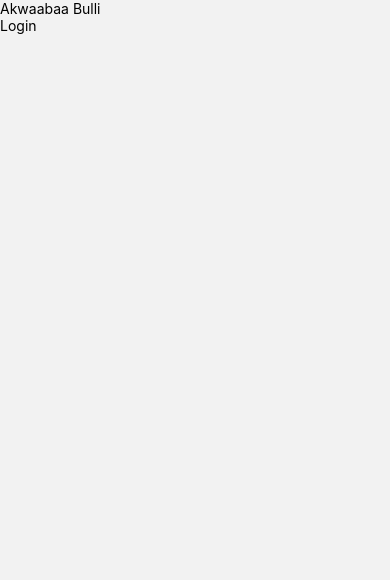
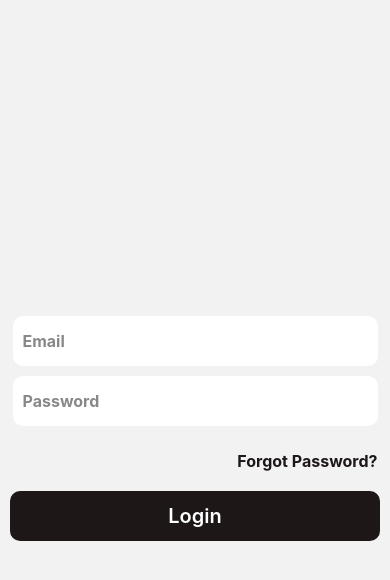
Before and after one commit to koobawuah/akwaaba-bulli-prototype, a React Native app: screen /Login in a window 390 px wide. Shown: the top 580 px of the page. Built offline with nearby package versions, Linux system fonts and the light colour scheme.

Commit message:
feat: made changes to screens and more changes in LoginScreen[completed], HomeScreen[completed].

```diff
--- a/screens/BookingScreen.js
+++ b/screens/BookingScreen.js
@@ -1,5 +1,5 @@
-import { SafeAreaView, View, Text } from 'react-native';
-import {COLORS} from '../constants';
+import { SafeAreaView, View, Text, StyleSheet, } from 'react-native';
+import {COLORS, SIZES} from '../constants';
 
 
 const BookingScreen = () => {
@@ -7,11 +7,30 @@ const BookingScreen = () => {
     return (
         <SafeAreaView style={{backgroundColor: COLORS.secondary, flex: 1, }}>
             <View style={{flex: 1, paddingVertical: 15, paddingHorizontal: 25, }}>
-                <Text style={{ fontSize: 36, fontWeight: '800', color: COLORS.primary, }}>My Bookings</Text>
+                <Text style={styles.mainHeader}>My Bookings</Text>
             </View>
+
         </SafeAreaView>
     )
 }
 
+const styles = StyleSheet.create({
+    headerLine1 : {
+        letterSpacing: 2,
+        fontSize: 36,
+        fontWeight: '300',
+        color: COLORS.primary,
+    },
+    mainHeader : {
+        fontSize: 36,
+        fontWeight: '700',
+        color: COLORS.primary,
+        display: 'flex'
+    },
+    menu : {
+        flex: 1,
+        marginHorizontal: 15,
+    },
+})
 
 export default BookingScreen
--- a/screens/ChatScreen.js
+++ b/screens/ChatScreen.js
@@ -7,7 +7,7 @@ const ChatScreen = ({navigation}) => {
     return (
         <SafeAreaView style={{flex: 1, backgroundColor: COLORS.secondary}}>
             <View style={{flex: 1, paddingVertical: 15, paddingHorizontal: 25, }}>
-                <Text style={{ fontSize: 36, fontWeight: '800', color: COLORS.primary, }}>Recent Chats</Text>
+                <Text style={{ fontSize: 36, fontWeight: '700', color: COLORS.primary, }}>Recent Chats</Text>
             </View>
         </SafeAreaView>
     )
--- a/screens/DetailScreen.js
+++ b/screens/DetailScreen.js
@@ -1,8 +1,10 @@
-import { StyleSheet, View, Text, SafeAreaView} from 'react-native';
-import {COLORS} from '../constants';
+import { StyleSheet, View, Text, SafeAreaView, TouchableOpacity, } from 'react-native';
+import {COLORS, SIZES, Data} from '../constants';
 
 
-const DetailScreen = ({navigation}) => {
+const DetailScreen = ({navigation, route}) => {
+
+    const { itemId } = route.params
 
     return (
         <SafeAreaView style={{flex: 1, backgroundColor: COLORS.secondary, }}>
@@ -10,6 +12,20 @@ const DetailScreen = ({navigation}) => {
                 <Text style={styles.headerLine1}>book an</Text>
                 <Text style={styles.mainHeader}>experience</Text>
             </View>
+            <View style={{ flex: 3, marginHorizontal: 25, }}>
+                <Text>{Data.events[itemId].title}</Text>
+                <Text>{Data.events[itemId].location}</Text>
+                <Text>{Data.events[itemId].attendees} Going</Text>
+                <Text>{Data.events[itemId].description}</Text>
+                <Text>{Data.events[itemId].kmAway} from here</Text>
+            </View>
+
+            <View style={{flex: 1, }}>
+                <TouchableOpacity style={styles.primaryButton}>
+                    <Text style={styles.buttonValue}> Making a booking</Text>
+                </TouchableOpacity>
+            </View>
+
         </SafeAreaView>
     )
 }
@@ -28,6 +44,22 @@ const styles = StyleSheet.create({
         color: COLORS.primary,
         display: 'flex'
     },
+    primaryButton : {
+        width: SIZES.width - 80,
+        height: 70,
+        alignSelf: 'center',
+        justifyContent: 'center',
+        alignItems: 'center',
+        backgroundColor: COLORS.primary,
+        borderRadius: 20,
+        color: COLORS.secondary,
+    },
+    buttonValue: {
+        justifyContent:'center',
+        alignItems: 'center',
+        fontSize: 20,
+        fontWeight: '700',
+        color: COLORS.secondary,  },
 })
 
 
--- a/screens/FavoriteScreen.js
+++ b/screens/FavoriteScreen.js
@@ -7,7 +7,7 @@ const FavoriteScreen = ({navigation}) => {
     return (
         <SafeAreaView style={{flex: 1, backgroundColor: COLORS.secondary, }}>
             <View style={{flex: 1, paddingVertical: 15, paddingHorizontal: 25, }}>
-                <Text style={{ fontSize: 36, fontWeight: '800', color: COLORS.primary, }}>My Favorites</Text>
+                <Text style={{ fontSize: 36, fontWeight: '700', color: COLORS.primary, }}>My Favorites</Text>
             </View>
         </SafeAreaView>
     )
--- a/screens/HomeScreen.js
+++ b/screens/HomeScreen.js
@@ -1,26 +1,51 @@
-import { StyleSheet, View, Text, SafeAreaView, TouchableOpacity} from 'react-native';
-import {COLORS, SIZES} from '../constants';
+import { useState } from 'react';
+import { StyleSheet, View, Text, SafeAreaView, TouchableOpacity, FlatList, ScrollView  } from 'react-native';
+import {COLORS, SIZES, Data, } from '../constants';
+import { MenuItem, ListItem } from '../components';
 
 
 const HomeScreen = ({navigation}) => {
 
+    const [active, setActive] = useState(0)
+
     return (
-        <SafeAreaView style={{flex: 1, backgroundColor: COLORS.secondary}}>
-            <View style={{flex: 1, paddingHorizontal: 25, paddingVertical: 15,  }}>
+        <View style={{flex: 1, marginTop: 50,  backgroundColor: COLORS.secondary}}>
+
+            <View style={{flex: 1.5, paddingHorizontal: 25, paddingVertical: 15, }}>
                 <Text style={styles.headerLine1}>for the love
                 </Text>
                 <Text style={styles.mainHeader}>of Accra</Text>
             </View>
 
-            <View style={styles.menu}>
+            <ScrollView
+                horizontal={true}
+                showsHorizontalScrollIndicator={false}
+                style={styles.menu}>
+                {Data?.menu.map( (item, index) => {
+                    return (<TouchableOpacity onPress={ () => setActive(index) } key={index}>
+                        <MenuItem icon={active ===index?item.menuIcon:item.bwIcon} menu={item.menuTitle} active={active === index?true:false}/>
+                    </TouchableOpacity>)
+                    }
+                )}
+            </ScrollView>
+
+            <View style={{flex:8, paddingBottom: 100, marginVertical: -5,  }}>
+                <FlatList
+                    data={Data.events}
+                    renderItem={ ({item, index}) =>
+                        (
+                        <TouchableOpacity
+                            onPress={() => {  navigation.navigate('Details', {itemId: index } )} }
+                            key={index}>
+                                <ListItem title={item.title} backgroundImage={item.eventImage}/>
+                        </TouchableOpacity>
+                        )
+                    }
+                    ListEmptyComponent={<Text> Sorry, nothing here </Text>}
+                    />
             </View>
 
-            <View style={{flex: 1, }}>
-                <TouchableOpacity style={styles.primaryButton}>
-                    <Text style={styles.buttonValue}> Making a booking</Text>
-                </TouchableOpacity>
-            </View>
-        </SafeAreaView>
+        </View>
     )
 }
 
@@ -39,6 +64,7 @@ const styles = StyleSheet.create({
     },
     menu : {
         flex: 1,
+        marginHorizontal: 12,
     },
     primaryButton : {
         width: SIZES.width - 80,
--- a/screens/LoginScreen.js
+++ b/screens/LoginScreen.js
@@ -1,17 +1,115 @@
-import { SafeAreaView, Text, TouchableOpacity } from 'react-native';
+import { useState } from 'react';
+import { StatusBar } from 'expo-status-bar';
+import { View, StyleSheet, Text, TextInput, ImageBackground, Image, TouchableOpacity, KeyboardAvoidingView } from 'react-native';
+import {COLORS, SIZES, images} from '../constants';
 
 
 const LoginScreen = ({navigation}) => {
 
+    const [ email, setEmail ] = useState('hello');
+    const [pass, setPass ] = useState('hello');
+
     return (
-        <SafeAreaView>
-            <Text>Akwaabaa Bulli</Text>
-            <TouchableOpacity onPress={() => navigation.navigate('Dash')}>
-                <Text>Login</Text>
-            </TouchableOpacity>
-        </SafeAreaView>
+            <View style={{flex: 1, }}>
+            <StatusBar theme='dark'/>
+            <ImageBackground
+                source={images.splashBgImage}
+                resizeMode='cover'
+                style={{
+                    flex: 1,
+                    justifyContent: 'flex-start',
+                    paddingTop: '40%',
+                    zIndex: 0,
+                }}
+                >
+                <Image
+                    source={images.logo}
+                    style={{
+                        width: 230,
+                        height: 105,
+                        alignSelf: 'center',
+                        marginBottom: 50,
+                    }}
+                    />
+
+                <KeyboardAvoidingView
+                        style={{flex: 1, paddingVeritical: 5, }}
+                        behavior='padding'
+                        >
+                    <View style={{
+                        width: SIZES.width - 25,
+                        alignSelf: 'center',
+                    }}>
+
+                        <TextInput
+                            onChangeText={ (text) => setEmail(text) }
+                            placeholder="Email"
+                            keyboardType="email-address"
+                            placeholderTextColor='#888888'
+                            style={styles.input} />
+
+                        <TextInput
+                            onChangeText={ (text) => setPass(text)}
+                            placeholder="Password"
+                            textContentType="password"
+                            secureTextEntry={true}
+                            placeholderTextColor='#888888'
+                            style={styles.input} />
+
+                        <TouchableOpacity style={{alignSelf: 'flex-end', }}>
+                            <Text style={{color: COLORS.primary, fontSize: 16, fontWeight: '700', paddingVertical: 20, }}>
+                                Forgot Password?
+                            </Text>
+                        </TouchableOpacity>
+                </View>
+
+                <TouchableOpacity
+                    style={styles.primaryButton}
+                    onPress={() => { if(email !== '' && pass !== ''){navigation.navigate('Dash')} else { alert('Sorry please enter your login deatils')} }
+                    }>
+                    <Text style={styles.buttonValue}>Login</Text>
+                </TouchableOpacity>
+
+            </KeyboardAvoidingView>
+
+            </ImageBackground>
+
+            </View>
     )
 }
 
 
+const styles = StyleSheet.create({
+    container: {
+        flex: 1,
+        justifyContent: 'flex-start',
+    },
+    input: {
+        width: '100%',
+        height: 50,
+        backgroundColor: COLORS.secondary,
+        fontSize: 16,
+        fontWeight: '700',
+        paddingHorizontal: 10,
+        marginVertical: 5,
+        borderRadius: 10,
+    },
+    primaryButton : {
+        width: SIZES.width - 20,
+        height: 50,
+        alignSelf: 'center',
+        justifyContent: 'center',
+        alignItems: 'center',
+        backgroundColor: COLORS.primary,
+        borderRadius: 10,
+        color: COLORS.secondary,
+    },
+    buttonValue: {
+        justifyContent:'center',
+        alignItems: 'center',
+        fontSize: 20,
+        fontWeight: '600',
+        color: COLORS.secondary,  },
+})
+
 export default LoginScreen;
```
